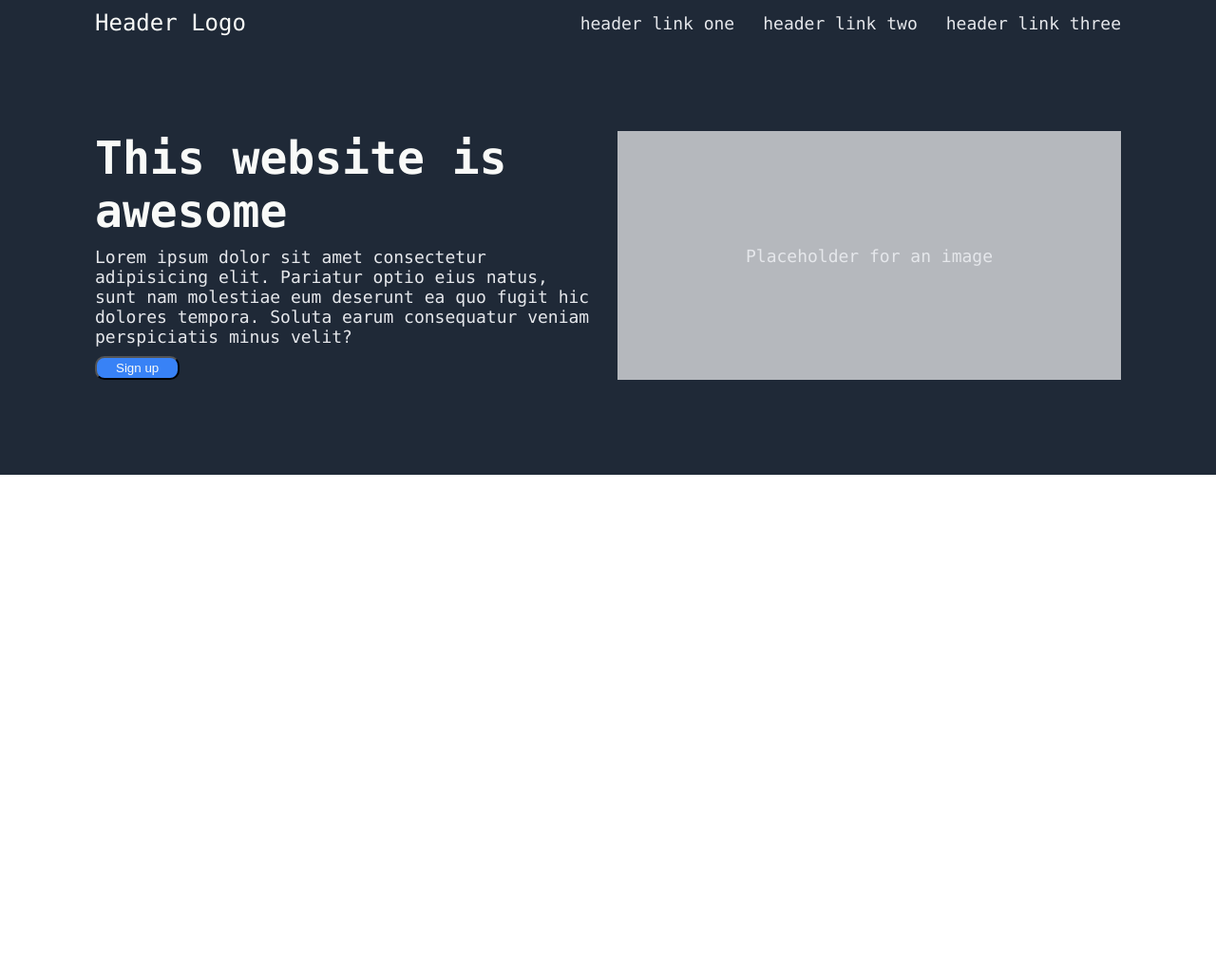
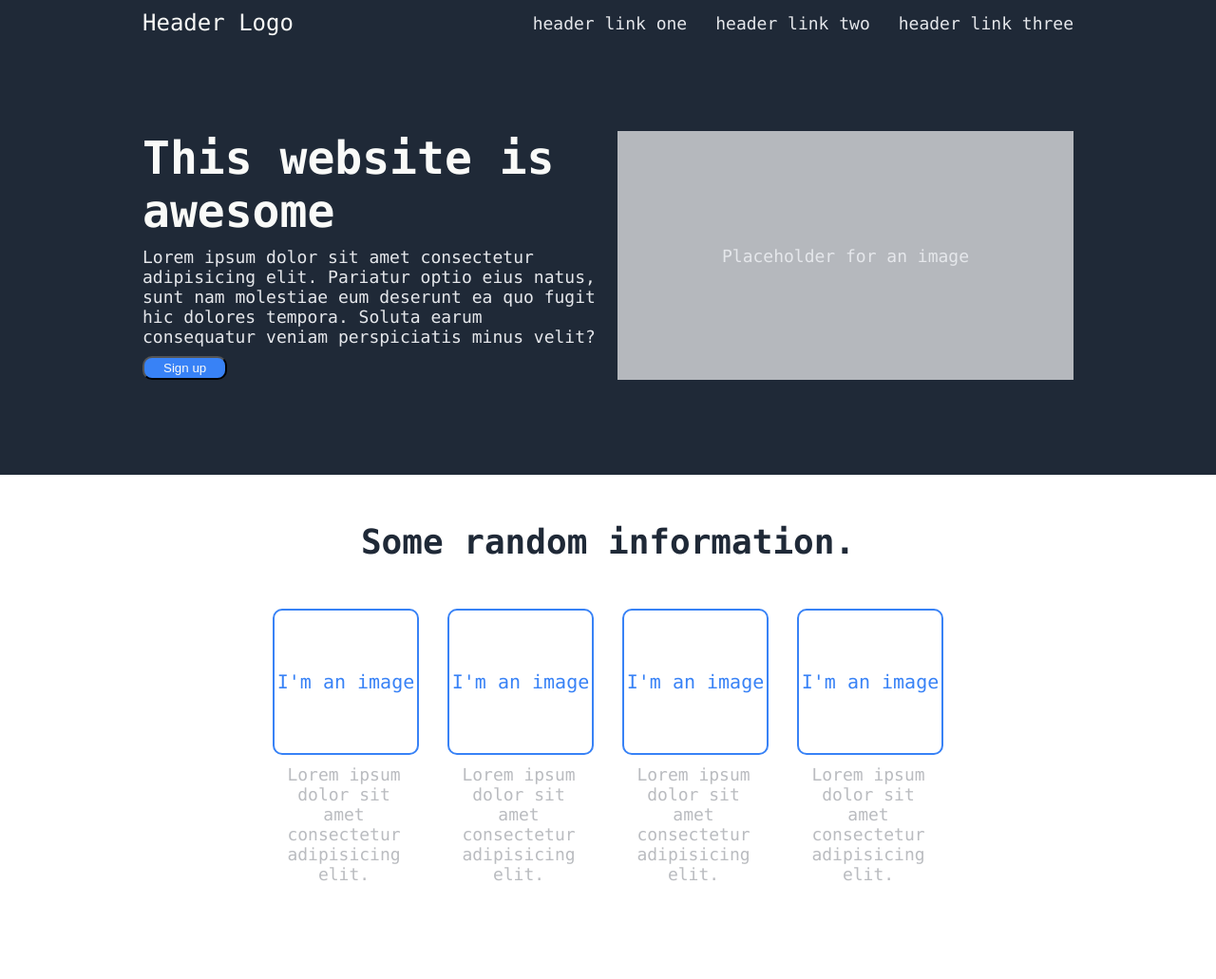
Before and after one commit to loosecannon00/landing-page, a plain HTML site: page index.html in a window 1280 px wide. Shown: the whole page at 95% size. Before the commit the page ends 800 px from the top, so only its background shows below. Drawn offline with Linux system fonts and the light colour scheme.

Commit message:
feat: add stylized information section

```diff
--- a/index.html
+++ b/index.html
@@ -25,7 +25,29 @@
             </div>
             <div class="img-container">Placeholder for an image</div>
         </div>
-
+    </div>
+    <div class="body">
+        <div class="info">
+            <div class="info-header">Some random information.</div>
+            <div class="info-imgs-container">
+                <div class="img-and-subtext-container">
+                    <div class="info-img-container">I'm an image</div>
+                    <div class="img-subtext">Lorem ipsum dolor sit amet consectetur adipisicing elit.</div>
+                </div>
+                <div class="img-and-subtext-container">
+                    <div class="info-img-container">I'm an image</div>
+                    <div class="img-subtext">Lorem ipsum dolor sit amet consectetur adipisicing elit.</div>
+                </div>
+                <div class="img-and-subtext-container">
+                    <div class="info-img-container">I'm an image</div>
+                    <div class="img-subtext">Lorem ipsum dolor sit amet consectetur adipisicing elit.</div>
+                </div>
+                <div class="img-and-subtext-container">
+                    <div class="info-img-container">I'm an image</div>
+                    <div class="img-subtext">Lorem ipsum dolor sit amet consectetur adipisicing elit.</div>
+                </div>
+            </div>
+        </div>
     </div>
 </body>
 </html>
--- a/style.css
+++ b/style.css
@@ -5,7 +5,7 @@ body {
 
 .header-container {
     background-color: #1f2937;
-    padding: 10px 100px 100px 100px;
+    padding: 10px 150px 100px 150px;
 }
 
 .logo-and-navBar-container {
@@ -71,3 +71,43 @@ a {
     font-size: 18px;
     background-color: #b5b8bd;
 }
+
+.info {
+    padding : 50px 150px 100px 150px;
+}
+
+.info-header {
+    font-size: 36px;
+    font-weight: bold;
+    color: #1f2937;
+    text-align: center;
+    margin-bottom: 50px;
+}
+
+.info-imgs-container {
+    display: flex;
+    flex-wrap: wrap;
+    justify-content: center;
+    gap: 30px;
+}
+
+
+.info-img-container {
+    width: 150px;
+    height: 150px;
+    border-radius: 10px;
+    border: 2px solid #3882f6;
+    display: flex;
+    justify-content: center;
+    align-items: center;
+    color: #3882f6;
+    font-size: 20px;
+    margin-bottom: 10px;
+}
+
+.img-subtext {
+    font-size: 18px;
+    color:#babcc0;
+    width:150px;
+    text-align: center;
+}
```
